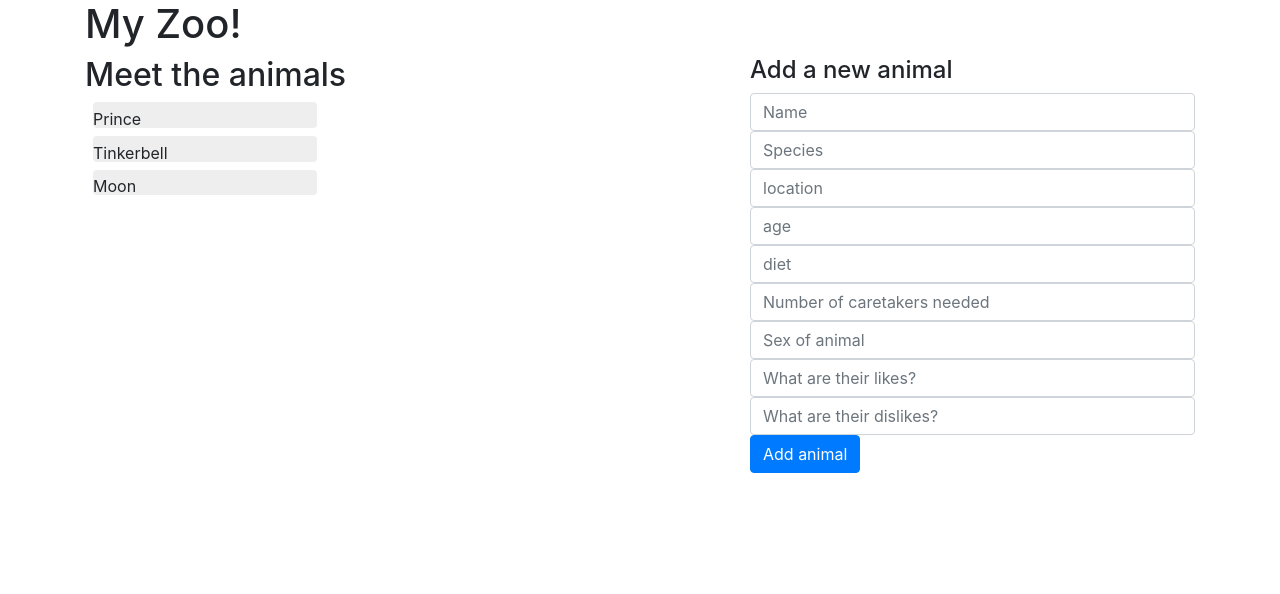
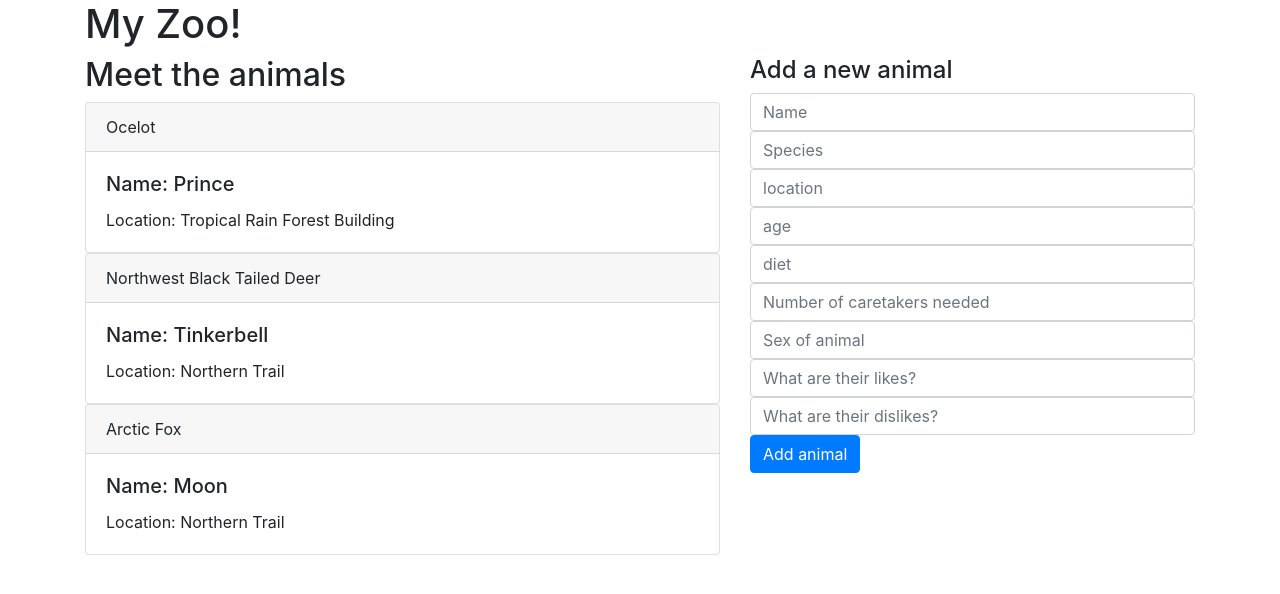
Before and after one commit to hollywilkalis/my-zoo, an Angular app: page / in a window 1280 px wide. Shown: the top 594 px of the page. Built offline with nearby package versions, Linux system fonts and the light colour scheme.

Commit message:
Add input form function so it correctly updates zoo list (was missing binder)

```diff
--- a/src/app/animals/animals.component.html
+++ b/src/app/animals/animals.component.html
@@ -1,24 +1,11 @@
 
 <h2>Meet the animals</h2>
-<ul class="animals">
-  <li *ngFor="let animal of childAnimals">
-  {{animal.name}}
-</li>
-</ul>
-
-<div *ngIf="selectedAnimal">
-  <h5>About the selected animal</h5>
-  <h4>{{ selectedAnimal.name }}, {{selectedAnimal.species}}</h4>
-  <div>
-    <ul>
-      <li>Age: <input [(ngModel)]="selectedAnimal.age" placeholder="age"></li>
-      <li>Type of diet: <input [(ngModel)]="selectedAnimal.diet" placeholder="diet"></li>
-      <li>Location in zoo: <input [(ngModel)]="selectedAnimal.location" placeholder="location"></li>
-      <li>Number of caretakers required: <input [(ngModel)]="selectedAnimal.caretakers" placeholder="caretakers"></li>
-      <li>Sex: <input [(ngModel)]="selectedAnimal.sex" placeholder="sex"></li>
-      <li>Likes: <input [(ngModel)]="selectedAnimal.likes" placeholder="likes"></li>
-      <li>Dislikes: <input [(ngModel)]="selectedAnimal.dislikes" placeholder="dislikes"></li>
-    </ul>
+<div>
+  <div class="card" *ngFor="let animal of childAnimals">
+    <div class="card-header">{{animal.species}}</div>
+      <div class="card-body">
+        <h5 class="card-title">Name: {{animal.name}}</h5>
+        <p class="card-text">Location: {{animal.location}}</p>
+      </div>
   </div>
-
 </div>
--- a/src/app/animals/animals.component.ts
+++ b/src/app/animals/animals.component.ts
@@ -14,12 +14,17 @@ export class AnimalsComponent implements OnInit {
 
   selectedAnimal: Animal = null;
 
+  constructor() {}
 
   ngOnInit() {
   }
 
-  onSelect(animal: Animal): void {
-    this.selectedAnimal = animal;
+  editAnimal(clickedAnimal) {
+    this.selectedAnimal = clickedAnimal;
   }
 
+  // onSelect(animal: Animal): void {
+  //   this.selectedAnimal = animal;
+  // }
+
 }
--- a/src/app/app.component.html
+++ b/src/app/app.component.html
@@ -5,7 +5,7 @@
       <app-animals [childAnimals]="animals"></app-animals>
     </div>
     <div class="col-md-5">
-      <app-animal-input></app-animal-input>
+      <app-animal-input [animals]="animals"></app-animal-input>
     </div>
   </div>
 </div>
```
Also changed, not shown: src/app/animal-input/animal-input.component.ts (+3 -6 lines).
